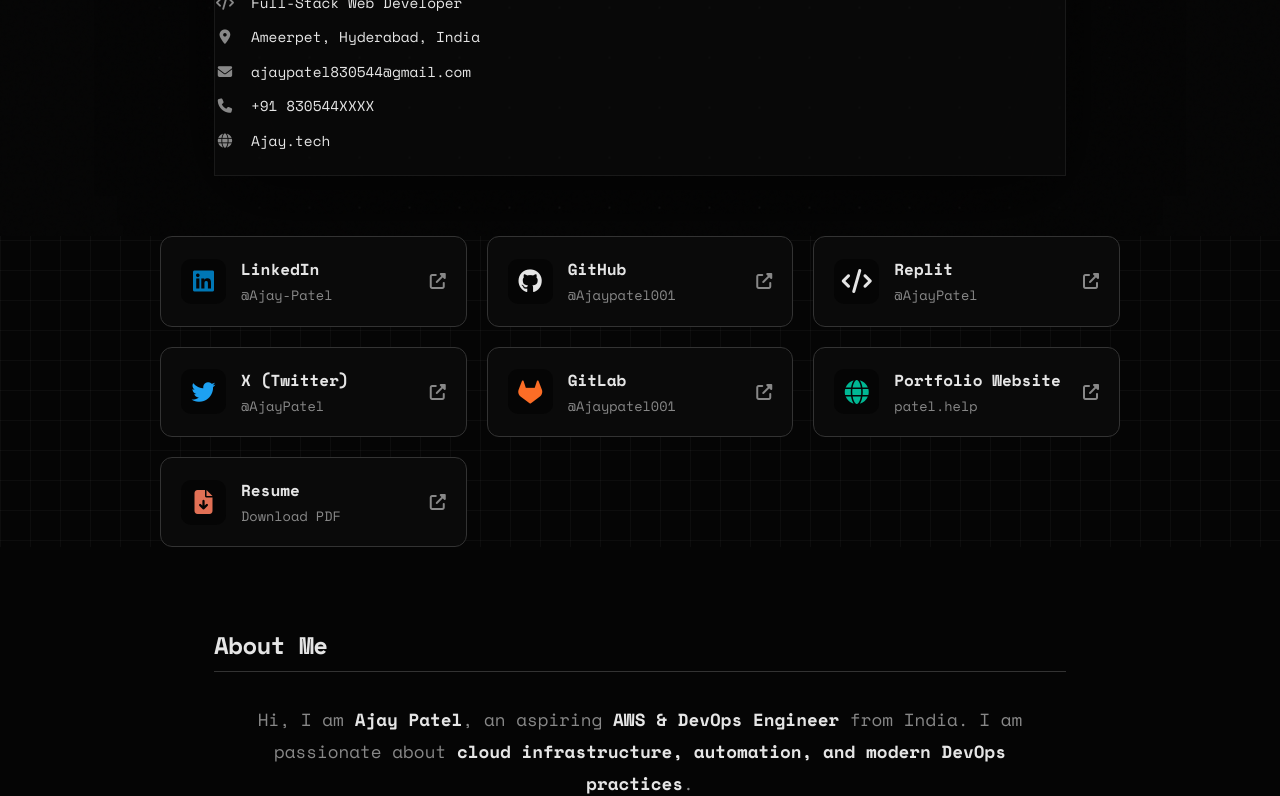
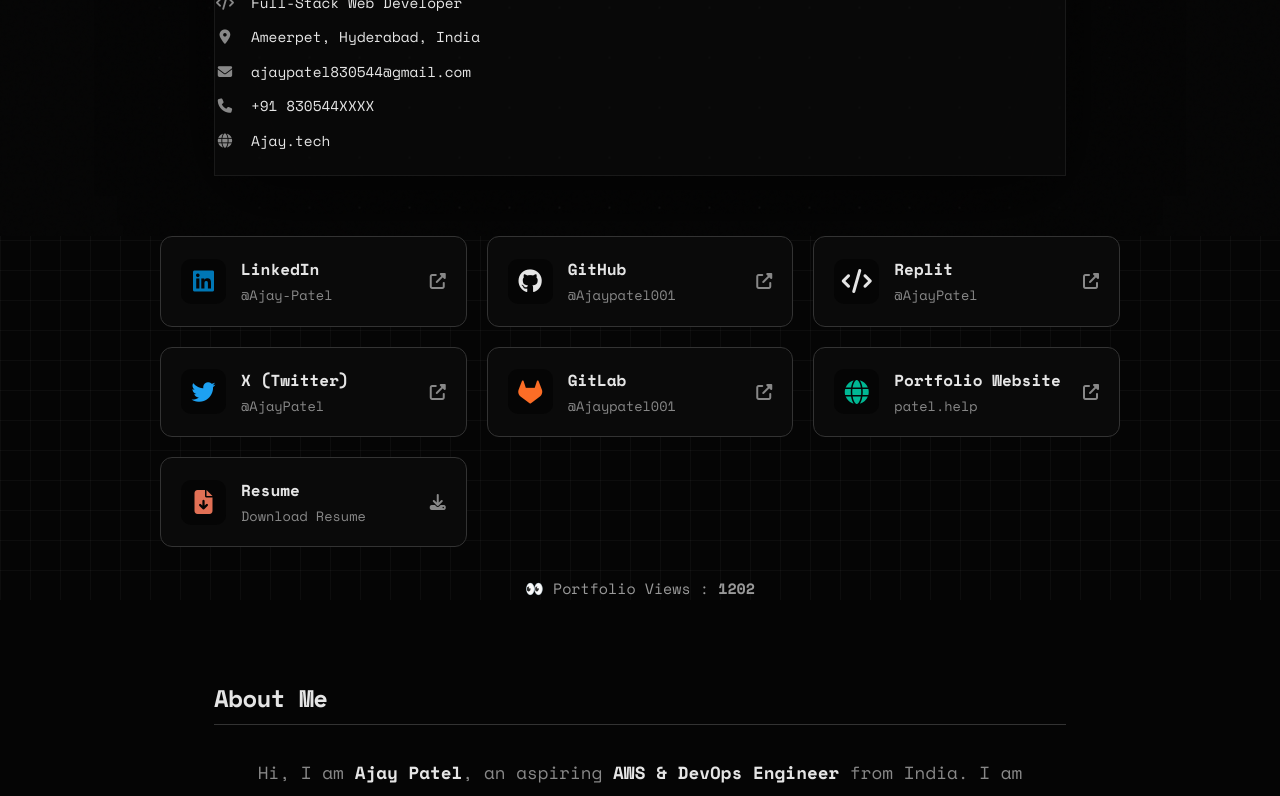
Before and after one commit to Ajaypatel001/Portfolio, a React (Vite) app: page / in a window 1280 px wide. Shown: the part 390-1186 px from the top of the page. Built offline with nearby package versions, Linux system fonts and the light colour scheme.

Commit message:
Update Socials.jsx

```diff
--- a/src/components/Socials.jsx
+++ b/src/components/Socials.jsx
@@ -5,17 +5,9 @@ const Socials = () => {
     const [views, setViews] = useState(0);
 
     useEffect(() => {
-        // Simple mock view counter using localStorage
-        // In a real app, this would fetch from a database
         const storedViews = localStorage.getItem('portfolioViews');
-        let currentViews = storedViews ? parseInt(storedViews) : 1200; // Start at 1200 for a realistic look
+        const currentViews = storedViews ? parseInt(storedViews) : 1200;
 
-        // Increment on session start (mocking a new view)
-        // To prevent infinite increment on refresh during dev, we could use sessionStorage check
-        // but for this simple request, we'll just show the number.
-
-        // Let's just display the count. If user wants it to increment, we can do that.
-        // For now, let's bump it by 1 every time the component mounts (page reload)
         const newViews = currentViews + 1;
         localStorage.setItem('portfolioViews', newViews.toString());
         setViews(newViews);
@@ -39,18 +31,17 @@ const Socials = () => {
         {
             name: 'Replit',
             handle: '@AjayPatel',
-            icon: 'fas fa-code', /* using code icon for replit if brand icon not available */
-            url: 'https://replit.com/@Ajaypatel83054', /* Assuming handle based on email/context, generic if unknown */
+            icon: 'fas fa-code',
+            url: 'https://replit.com/@Ajaypatel83054',
             className: 'replit'
         },
         {
             name: 'X (Twitter)',
             handle: '@AjayPatel',
-            icon: 'fab fa-twitter', /* or fa-x-twitter if available in version */
+            icon: 'fab fa-twitter',
             url: 'https://x.com/AjaypatelPate16',
             className: 'twitter'
         },
-
         {
             name: 'GitLab',
             handle: '@Ajaypatel001',
@@ -67,9 +58,9 @@ const Socials = () => {
         },
         {
             name: 'Resume',
-            handle: 'Download PDF',
+            handle: 'Download Resume',
             icon: 'fas fa-file-download',
-            url: 'Ajay_Patel_Resume.pdf',
+            url: `${import.meta.env.BASE_URL}Ajay_Patel_Resume.pdf`,
             className: 'resume'
         }
     ];
@@ -78,22 +69,57 @@ const Socials = () => {
         <section className="socials-section">
             <div className="socials-container">
                 <div className="socials-grid">
-                    {socialLinks.map((link, index) => (
-                        <a key={index} href={link.url} target="_blank" rel="noreferrer" className={`social-card ${link.className}`}>
+                    {socialLinks.map((link, index) => {
+                        const isResume = link.name === "Resume";
+
+                        return (
+                            <a
+                                key={index}
+                                href={link.url}
+                                target={isResume ? "_self" : "_blank"}
+                                rel="noreferrer"
+                                download={isResume ? "Ajay_Patel_Resume.pdf" : undefined}
+                                className={`social-card ${link.className}`}
+                            >
                                 <div className="card-content">
                                     <div className="card-icon">
                                         <i className={link.icon}></i>
                                     </div>
+
                                     <div className="card-text">
-                                    <span className="card-title">{link.name}</span>
-                                    <span className="card-handle">{link.handle}</span>
+                                        <span className="card-title">
+                                            {link.name}
+                                        </span>
+
+                                        <span className="card-handle">
+                                            {link.handle}
+                                        </span>
                                     </div>
                                 </div>
+
                                 <div className="card-arrow">
-                                <i className="fas fa-external-link-alt"></i>
+                                    <i
+                                        className={
+                                            isResume
+                                                ? "fas fa-download"
+                                                : "fas fa-external-link-alt"
+                                        }
+                                    ></i>
                                 </div>
                             </a>
-                    ))}
+                        );
+                    })}
+                </div>
+
+                <div
+                    style={{
+                        textAlign: "center",
+                        marginTop: "30px",
+                        color: "#999",
+                        fontSize: "15px"
+                    }}
+                >
+                    👀 Portfolio Views : <strong>{views}</strong>
                 </div>
             </div>
         </section>
```
Lines whose indentation alone changed are shown as unchanged.
